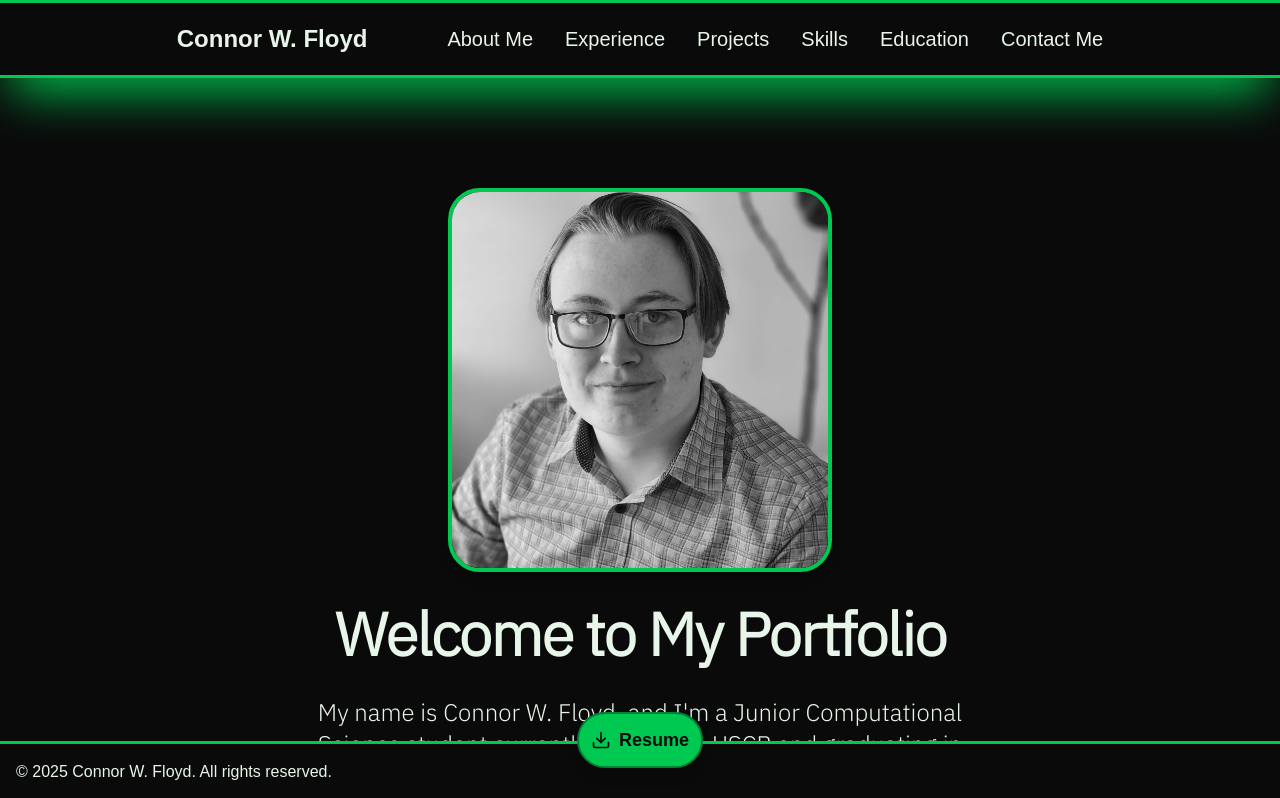
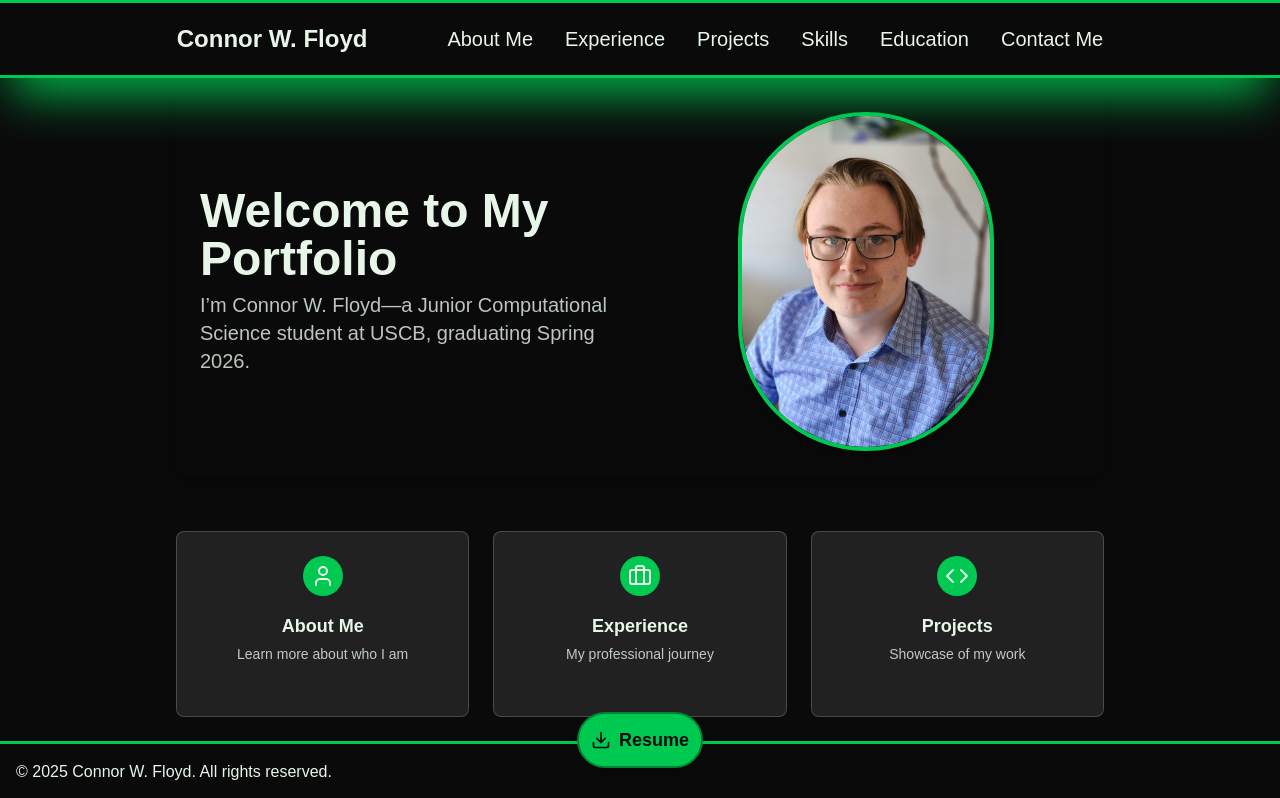
Before and after one commit to xenoyle/portfolio-v2, a Next.js app: page / in a window 1280 px wide. Shown: the top 798 px of the page. Built offline with nearby package versions, Linux system fonts and the light colour scheme.

Commit message:
revised home page with new format and animations

```diff
--- a/src/app/page.tsx
+++ b/src/app/page.tsx
@@ -5,55 +5,19 @@ import Footer from "@/components/Footer";
 import NavigationCard from "@/components/NavigationCard";
 import ResumeButton from "@/components/ResumeButton";
 import React from "react";
+import Link from "next/link";
 import Image from "next/image";
-import { Code, FileText, GraduationCapIcon as Graduation, Mail, User, Briefcase } from "lucide-react";
-import { motion } from "motion/react";
+import {
+  Code,
+  FileText,
+  GraduationCapIcon as Graduation,
+  Mail,
+  User,
+  Briefcase,
+} from "lucide-react";
+import { motion, Variants } from "motion/react";
 
-export default function Home() {
-  return (
-    <div className="grid grid-rows-[20px_1fr_20px] items-center justify-items-center p-8 pb-20 gap-16 sm:p-20">
-      <Header />
-      <motion.main
-        className="flex flex-col gap-[32px] row-start-2 items-center sm:items-start font-[family-name:var(--font-ibm-plex-sans)]"
-        initial={{ opacity: 0 }}
-        animate={{ opacity: 1 }}
-        exit={{ opacity: 0 }}
-        transition={{ duration: 1.3 }}
-      >
-        <div className="bg-background text-foreground">
-          <div className="container mx-auto px-4 py-4 md:py-6">
-            <div className="flex flex-col items-center justify-center space-y-8 text-center">
-              <div className="w-64 h-64 md:w-96 md:h-96 relative overflow-hidden border-4 border-green-500 shadow-lg rounded-4xl">
-                <Image
-                  src="/headshot.jpg"
-                  alt="Profile Picture"
-                  layout="fill"
-                  className="object-cover filter grayscale hover:grayscale-5 transition-all duration-300"
-                />
-              </div>
-              <h1 className="text-4xl md:text-6xl font-bold tracking-tight">
-                Welcome to My Portfolio
-              </h1>
-              <p className="text-xl md:text-2xl max-w-2xl mx-auto text-foreground">
-                My name is Connor W. Floyd, and I&apos;m a Junior Computational Science student currently enrolled
-                in USCB and graduating in Spring 2026.
-              </p>
-              <div className="grid grid-cols-2 md:grid-cols-3 gap-4 md:gap-6 mt-12 w-full max-w-3xl">
-                {navigationItems.map((item) => (
-                  <NavigationCard key={item.href} {...item} />
-                ))}
-              </div>
-            </div>
-          </div>
-        </div>
-      </motion.main>
-      <ResumeButton />
-      <Footer />
-    </div>
-  );
-}
-
-const navigationItems = [
+const navItems = [
   {
     href: "/about",
     icon: <User className="h-6 w-6" />,
@@ -88,6 +52,87 @@ const navigationItems = [
     href: "/contact",
     icon: <Mail className="h-6 w-6" />,
     title: "Contact Me",
-    description: "Get in touch with me",
+    description: "Get in touch",
   },
 ];
+
+const containerVariants: Variants = {
+  hidden: { opacity: 0 },
+  visible: {
+    opacity: 1,
+    transition: { staggerChildren: 0.1, when: "beforeChildren" },
+  },
+};
+
+const cardVariants: Variants = {
+  hidden: { opacity: 0, y: 20 },
+  visible: { opacity: 1, y: 0, transition: { ease: "easeOut" } },
+};
+
+export default function Home() {
+  return (
+    <div className="h-screen grid grid-rows-[auto_1fr_auto] gap-4">
+      {/* Header is now full‑bleed */}
+      <Header />
+
+      {/* Only this main block is padded */}
+      <motion.main
+        className="mx-auto w-full max-w-5xl p-6 mt-10 sm:p-12"
+        initial="hidden"
+        animate="visible"
+        variants={containerVariants}
+      >
+        {/* Hero */}
+        <div className="bg-background text-foreground p-4 sm:p-6 rounded-lg shadow-lg flex flex-col md:flex-row items-center justify-between gap-6">
+          <div className="md:w-1/2">
+            <h1 className="text-3xl sm:text-4xl md:text-5xl font-bold mb-2">
+              Welcome to My Portfolio
+            </h1>
+            <p className="text-lg sm:text-xl text-foreground/80">
+              I’m Connor W. Floyd—a Junior Computational Science student at USCB,
+              graduating Spring 2026.
+            </p>
+          </div>
+          <div className="md:w-1/2 flex justify-center">
+            <Link href="/about" className="relative group">
+              <Image
+                src="/headshot.jpg"
+                alt="Profile Picture"
+                width={256}
+                height={256}
+                className="rounded-full border-4 border-green-500 shadow-lg object-cover transition-filter duration-300 group-hover:blur-sm"
+                priority
+              />
+              <span className="absolute inset-0 flex items-center justify-center bg-background/60 rounded-full text-lg font-semibold text-foreground opacity-0 transition-opacity duration-300 group-hover:opacity-100">
+                About Me
+              </span>
+            </Link>
+          </div>
+        </div>
+
+        {/* Nav cards */}
+        <motion.div
+          className="my-14 grid grid-cols-2 sm:grid-cols-3 gap-6"
+          variants={containerVariants}
+        >
+          {navItems.map((item) => (
+            <motion.div key={item.href} variants={cardVariants}>
+              <NavigationCard
+                {...item}
+                className="focus:outline-none focus:ring-2 focus:ring-green-500 hover:shadow-lg hover:-translate-y-1 transition"
+              />
+            </motion.div>
+          ))}
+        </motion.div>
+      </motion.main>
+
+      {/* Footer is also flush */}
+      <Footer />
+
+      {/* ResumeButton can live outside or inside a small padded wrapper */}
+      <div className="fixed bottom-4 right-4 z-50">
+        <ResumeButton />
+      </div>
+    </div>
+  );
+}
--- a/src/components/NavigationCard.tsx
+++ b/src/components/NavigationCard.tsx
@@ -7,13 +7,20 @@ export interface NavigationCardProps {
   icon: React.ReactNode;
   title: string;
   description: string;
+  className?: string;
 }
 
-export default function NavigationCard({ href, icon, title, description }: NavigationCardProps) {
+export default function NavigationCard({
+  href,
+  icon,
+  title,
+  description,
+  className = "",
+}: NavigationCardProps) {
   return (
     <Link href={href} className="group">
-      <div className="h-full bg-foreground/10 backdrop-blur-sm hover:bg-foreground/20 rounded-lg p-6 transition-all
-      duration-300 flex flex-col items-center text-center border border-foreground/20 hover:border-foreground/40 hover:shadow-lg">
+      <div className={`h-full bg-foreground/10 backdrop-blur-sm hover:bg-foreground/20 rounded-lg p-6 transition-all
+      duration-300 flex flex-col items-center text-center border border-foreground/20 hover:border-foreground/40 hover:shadow-lg ${className}`}>
         <div className="p-2 rounded-full bg-green-500 mb-4">{icon}</div>
         <h2 className="text-lg font-semibold mb-1">{title}</h2>
         <p className="text-sm text-foreground/80 mb-3">{description}</p>
```
